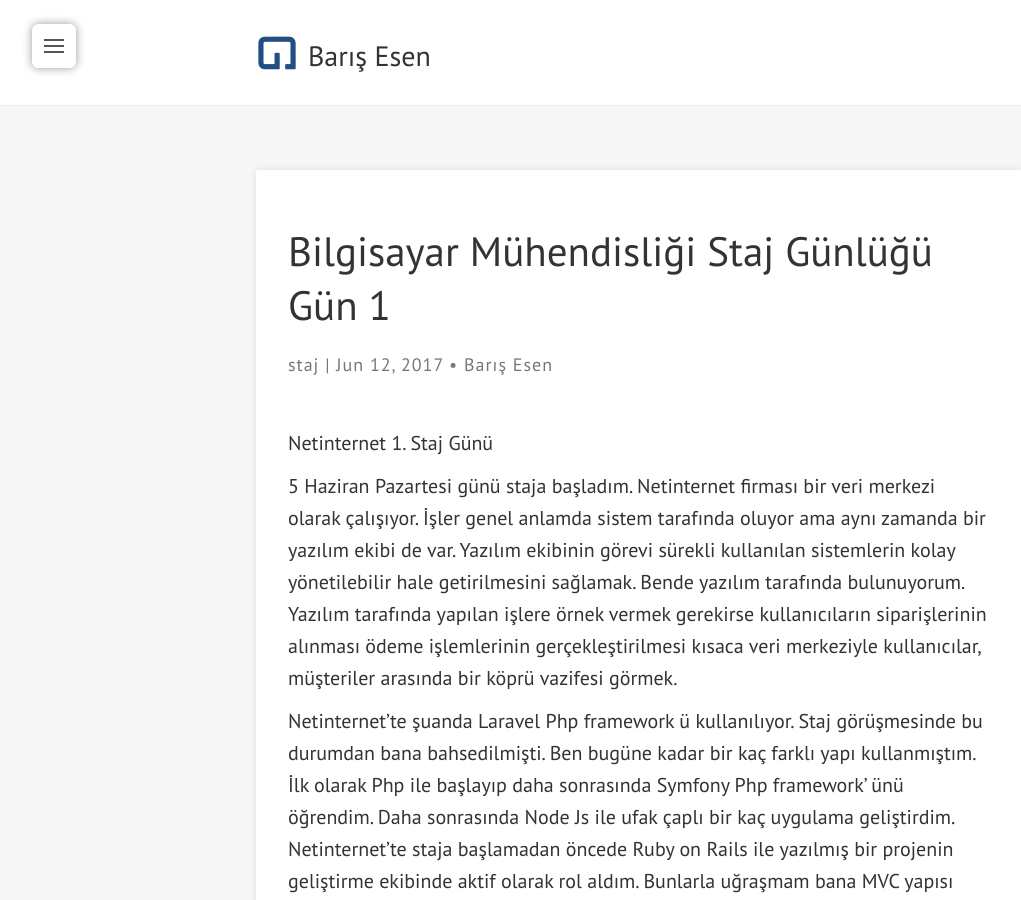
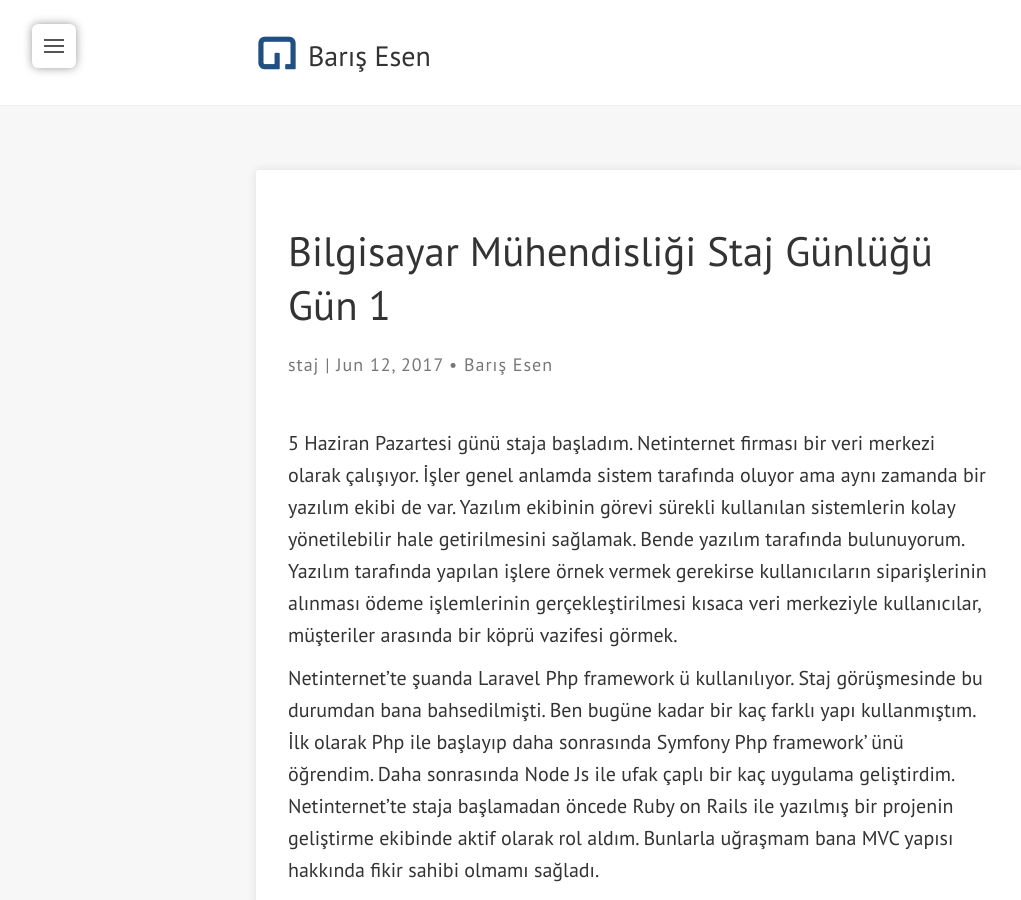
Before and after one commit to barisesen/barisesen.com, a Jekyll site: the page built from _posts/2017-06-12-staj-gunlugu-yazi-dizisi-gun-1.markdown, in a window 1280 px wide and 900 px high. Shown: the whole window, without its empty margins (0-1021 px from the left). Built offline with Jekyll 4.4.1, drawn with Linux system fonts in a browser that asks for light colours; nearby versions of some CDN libraries; comment, search, counter and statistics services are not loaded.

Commit message:
✨  upp

```diff
--- a/_posts/2017-06-12-staj-gunlugu-yazi-dizisi-gun-1.markdown
+++ b/_posts/2017-06-12-staj-gunlugu-yazi-dizisi-gun-1.markdown
@@ -8,8 +8,6 @@ author: [Barış Esen]
 tag: [pau, bilgisayar, mühendislik, staj, defteri, netinternet, laravel, pamukkale]
 
 ---
-Netinternet 1. Staj Günü
-
 5 Haziran Pazartesi günü staja başladım.
 Netinternet firması bir veri merkezi olarak çalışıyor. İşler genel anlamda sistem tarafında oluyor ama aynı zamanda bir yazılım ekibi de var. Yazılım ekibinin görevi sürekli kullanılan sistemlerin kolay yönetilebilir hale getirilmesini sağlamak. Bende yazılım tarafında bulunuyorum. Yazılım tarafında yapılan işlere örnek vermek gerekirse kullanıcıların siparişlerinin alınması ödeme işlemlerinin gerçekleştirilmesi kısaca veri merkeziyle kullanıcılar, müşteriler arasında bir köprü vazifesi görmek.
 
```
